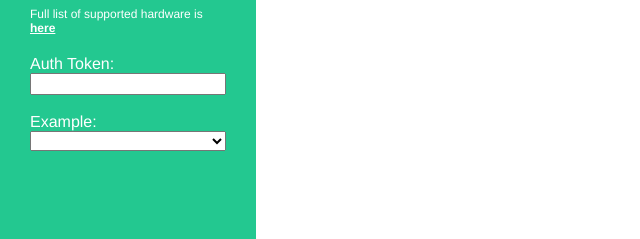
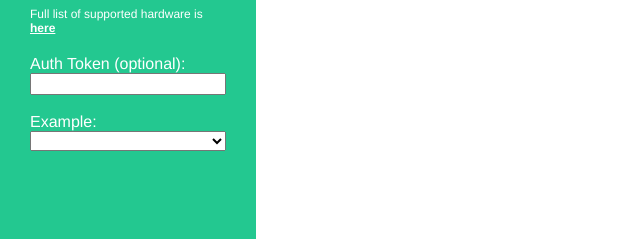
Before and after one commit to blynkkk/blynk-sketch-generator, a website: page public/index.html in a window 1280 px wide. Shown: the part 177-416 px from the top of the page, 0-640 px from the left. Drawn offline with nearby package versions, Linux system fonts and the light colour scheme; some packages are replaced by stand-ins of ours; no server answers; a script that the page names is missing.

Commit message:
#34 label changed.

```diff
--- a/public/index.html
+++ b/public/index.html
@@ -129,7 +129,7 @@
       Full list of supported hardware is <b><a href="https://github.com/blynkkk/blynkkk.github.io/blob/master/SupportedHardware.md">here</a></b>
     </div>
     <div>
-      <label>Auth Token:</label><br/>
+      <label>Auth Token (optional):</label><br/>
       <input name="auth" id="auth-token" type="text" >
     </div>
     <br/>
```
